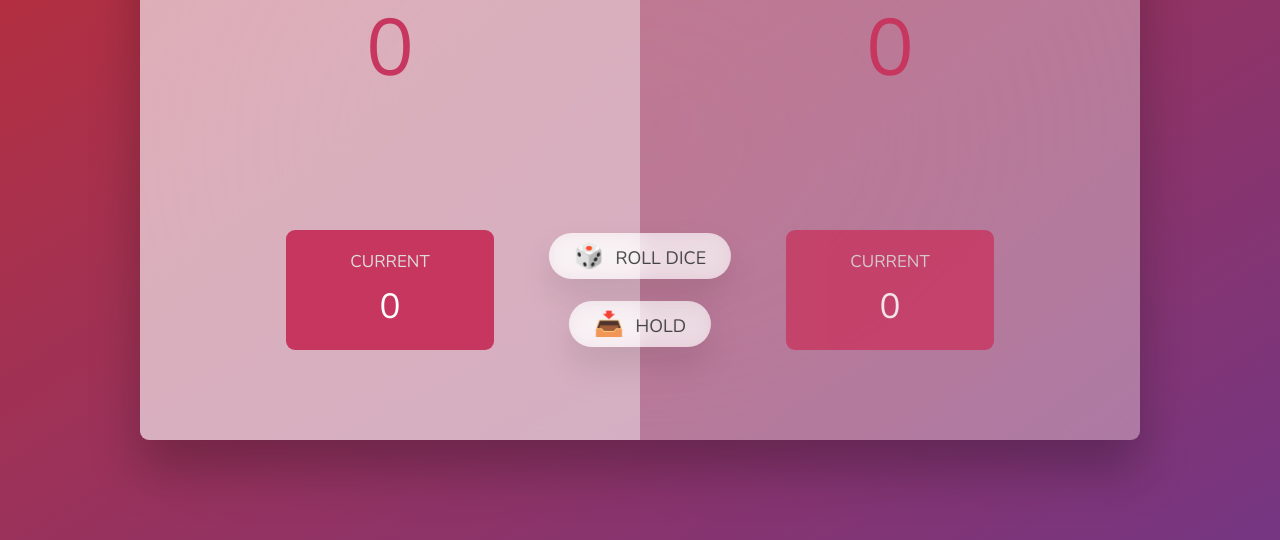
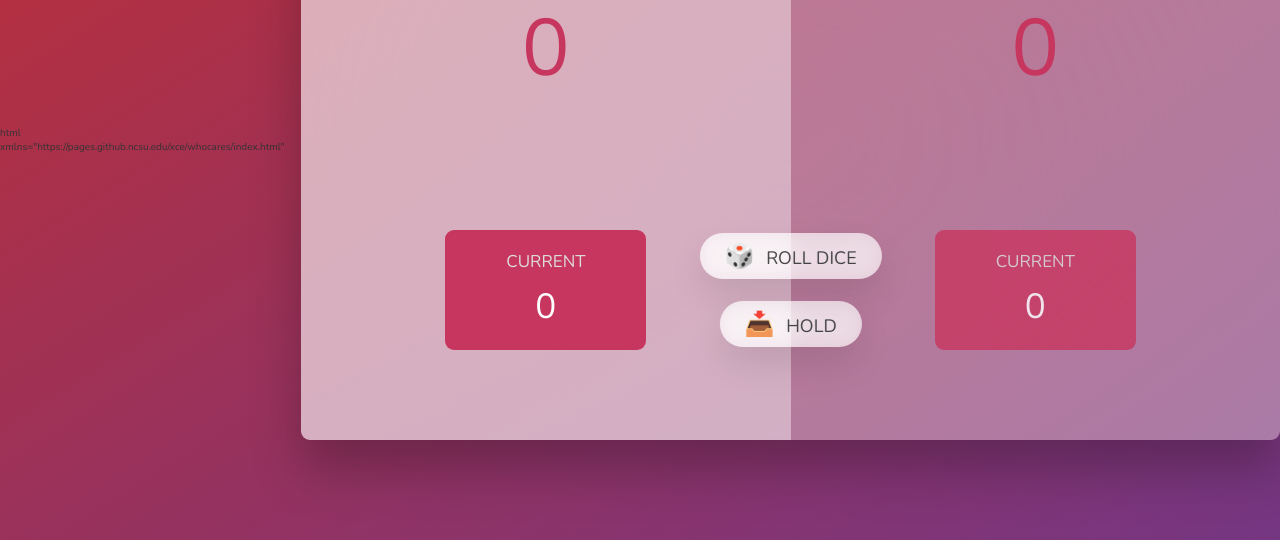
Before and after one commit to cxfydhcg/game, a plain HTML site: page index.html in a window 1280 px wide. Shown: the part 260-800 px from the top of the page. Drawn offline with nearby package versions, Linux system fonts and the light colour scheme.

Commit message:
Update index.html

```diff
--- a/index.html
+++ b/index.html
@@ -1,5 +1,6 @@
 <!DOCTYPE html>
-<html lang="en">
+<!-- <html lang="en"> -->
+  html xmlns="https://pages.github.ncsu.edu/xce/whocares/index.html"
   <head>
     <meta charset="UTF-8" />
     <meta name="viewport" content="width=device-width, initial-scale=1.0" />
```
